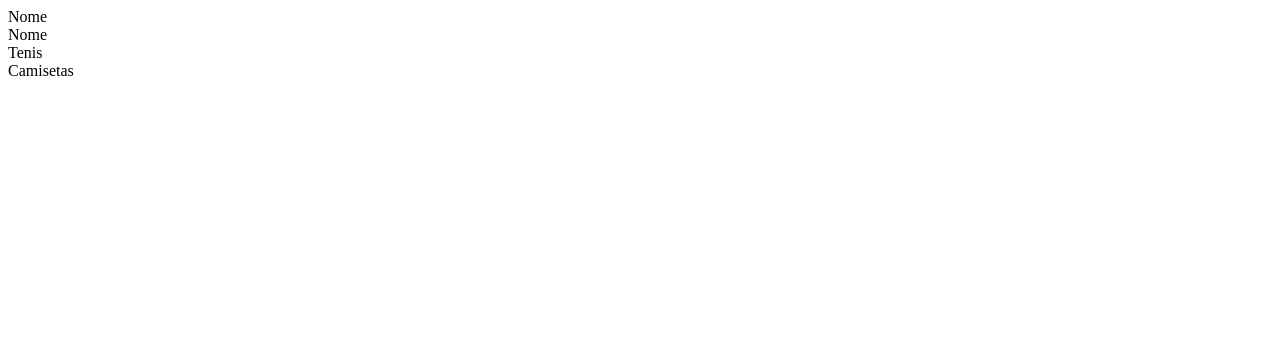
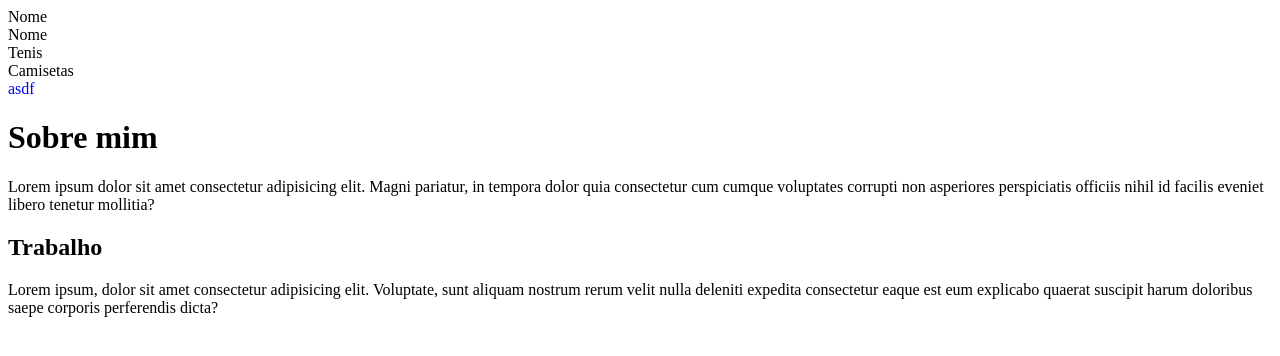
Before and after one commit to pedro-almeida97/Introducao-HTML, a plain HTML site: page index.html in a window 1280 px wide. Drawn offline with Linux system fonts and the light colour scheme.

Commit message:
títulos e parágrafos

```diff
--- a/index.html
+++ b/index.html
@@ -16,5 +16,27 @@
 
     <!-- data- -->
     <div data-qualquer-coisa="1234"></div>
+
+    <!--style -->
+    <div style="color: blue">asdf</div>
+
+    <!--Títulos e parágrafos -->
+    <h1>Sobre mim</h1>
+
+    <p>
+      Lorem ipsum dolor sit amet consectetur adipisicing elit. Magni pariatur,
+      in tempora dolor quia consectetur cum cumque voluptates corrupti non
+      asperiores perspiciatis officiis nihil id facilis eveniet libero tenetur
+      mollitia?
+    </p>
+
+    <h2>Trabalho</h2>
+
+    <p>
+      Lorem ipsum, dolor sit amet consectetur adipisicing elit. Voluptate, sunt
+      aliquam nostrum rerum velit nulla deleniti expedita consectetur eaque est
+      eum explicabo quaerat suscipit harum doloribus saepe corporis perferendis
+      dicta?
+    </p>
   </body>
 </html>
```
